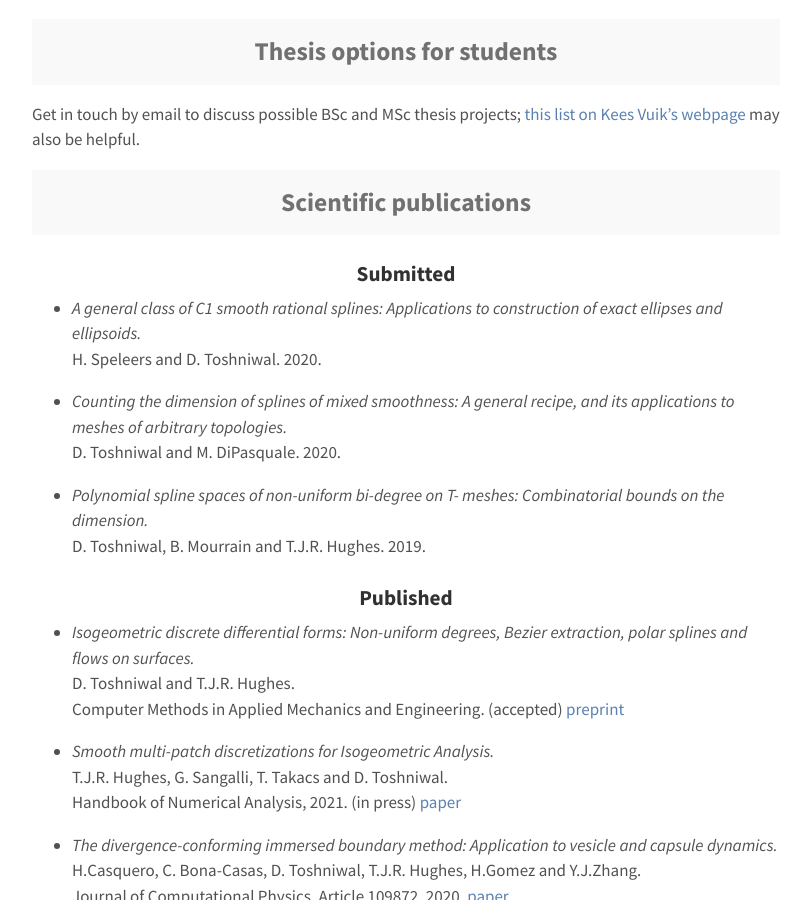
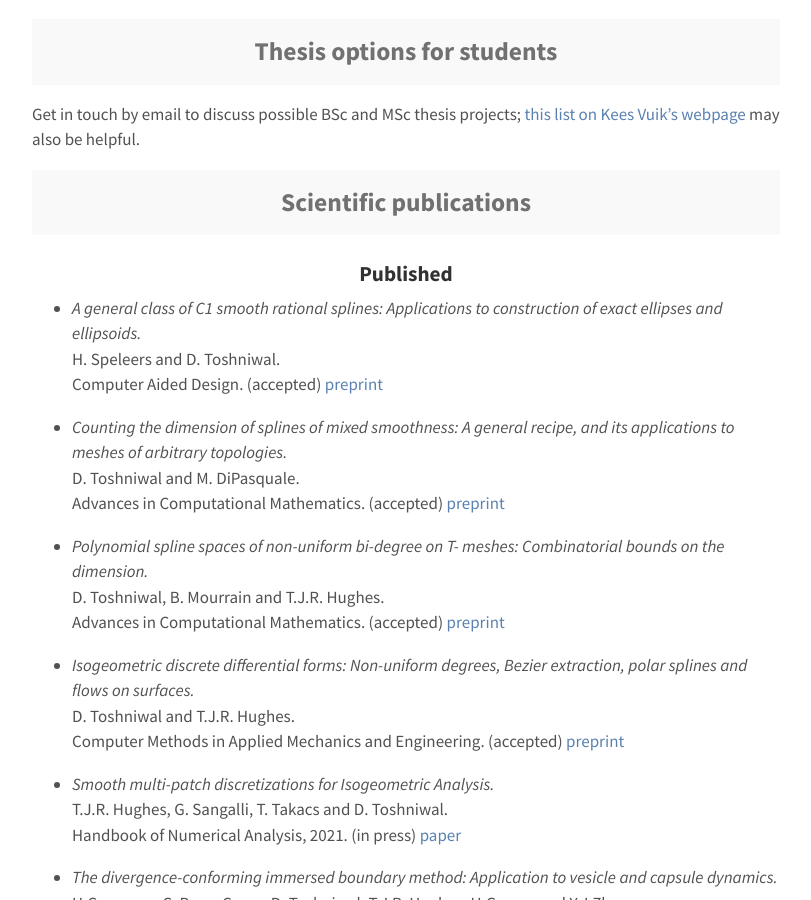
Before and after one commit to dtoshniwal/dtoshniwal.github.io, a Jekyll site: the page built from research.md, in a window 1280 px wide and 900 px high, scrolled down 564 px. Shown: the whole window, without its empty margins (234-1045 px from the left). Built offline with Jekyll 4.4.1, drawn with Linux system fonts in a browser that asks for light colours.

Commit message:
Update papers

```diff
--- a/research.md
+++ b/research.md
@@ -32,22 +32,31 @@ Get in touch by email to discuss possible BSc and MSc thesis projects; [this lis
 
 
 <h2 class="message" align="center">Scientific publications</h2>
-<h3 align="center">Submitted</h3>
+<!--<h3 align="center">Submitted</h3>-->
 
+<h3 align="center">Published</h3>
 
 * <i>A general class of C1 smooth rational splines: Applications to construction of exact ellipses and ellipsoids.</i>
 <br>
-H. Speleers and D. Toshniwal. 2020.
+H. Speleers and D. Toshniwal.
+<br>
+Computer Aided Design. (accepted)
+[preprint](https://arxiv.org/abs/2012.03229)
 
 * <i>Counting the dimension of splines of mixed smoothness: A general recipe, and its applications to meshes of arbitrary topologies.</i>
 <br>
-D. Toshniwal and M. DiPasquale. 2020.
+D. Toshniwal and M. DiPasquale.
+<br>
+Advances in Computational Mathematics. (accepted)
+[preprint](https://arxiv.org/abs/2001.01774)
 
 * <i>Polynomial spline spaces of non-uniform bi-degree on T- meshes: Combinatorial bounds on the dimension.</i>
 <br>
-D. Toshniwal, B. Mourrain and T.J.R. Hughes. 2019.
+D. Toshniwal, B. Mourrain and T.J.R. Hughes.
+<br>
+Advances in Computational Mathematics. (accepted)
+[preprint](https://arxiv.org/abs/1903.05949)
 
-<h3 align="center">Published</h3>
 
 * <i>Isogeometric discrete differential forms: Non-uniform degrees, Bezier extraction, polar splines and flows on surfaces.</i>
 <br>
```
